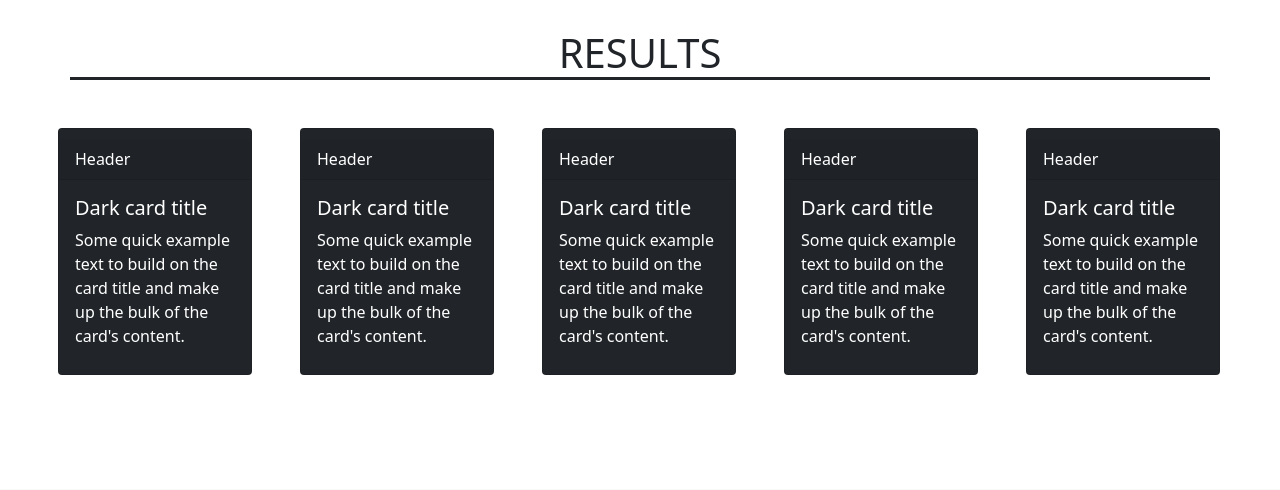
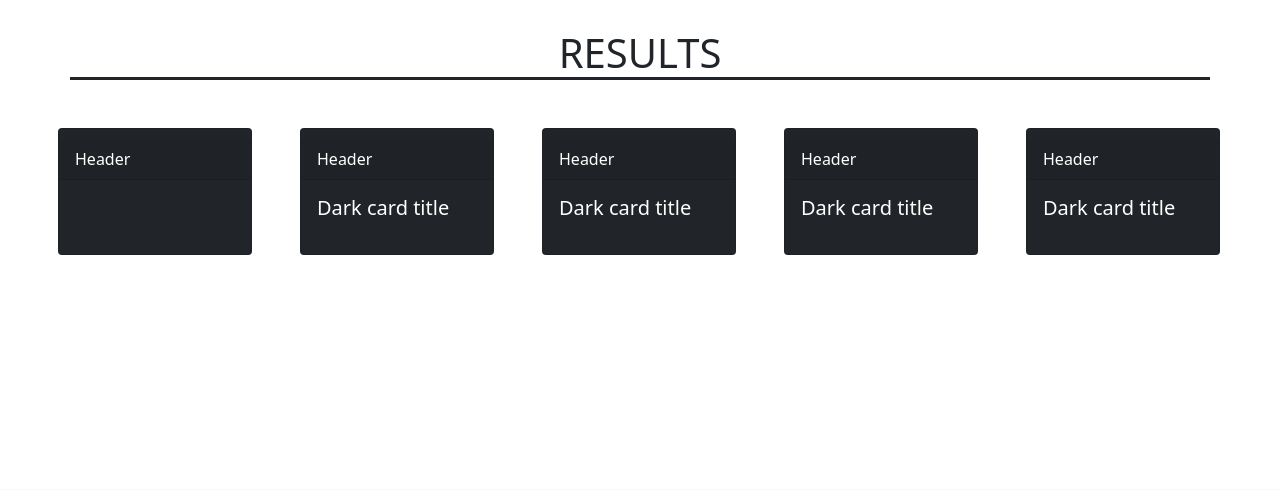
Before and after one commit to CEMK-SKR/covid19-tracker-using-flask-and-rapid-api, a Flask app: page / in a window 1280 px wide. Shown: the part 1334-1824 px from the top of the page. Run offline with Flask 2, Linux system fonts and the light colour scheme.

Commit message:
Minor changes

```diff
--- a/Covid-19/api/getApi.py
+++ b/Covid-19/api/getApi.py
@@ -2,7 +2,7 @@ import requests
 import json
 
 class Api:
-    def __init__(self)->None:
+    def __init__(self):
         pass
     def get_report(self,user):
         url = "https://covid-19-data.p.rapidapi.com/country"
@@ -16,7 +16,7 @@ class Api:
 
         response = requests.request("GET", url, headers=headers, params=querystring)
 
-        print(response.text)
+        return response.text
 
 # def xyz():
 #     A = Api()
--- a/Covid-19/app.py
+++ b/Covid-19/app.py
@@ -1,4 +1,4 @@
-from flask import Flask, render_template, request, redirect,url_for
+from flask import Flask, render_template, request
 from api import getApi
 app = Flask(__name__)
 
--- a/Covid-19/templates/index.html
+++ b/Covid-19/templates/index.html
@@ -192,41 +192,31 @@
             <div class="card text-white bg-dark me-5 col-md-2 result-item-div">
                 <div class="card-header">Header</div>
                 <div class="card-body">
-                    <h5 class="card-title">Dark card title</h5>
-                    <p class="card-text">Some quick example text to build on the card title and make up the bulk of the card's
-                        content.</p>
+                    <h5 class="card-title"></h5>
                 </div>
             </div>
             <div class="card text-white bg-dark me-5 col-md-2 result-item-div">
                 <div class="card-header">Header</div>
                 <div class="card-body">
                     <h5 class="card-title">Dark card title</h5>
-                    <p class="card-text">Some quick example text to build on the card title and make up the bulk of the card's
-                        content.</p>
                 </div>
             </div>
             <div class="card text-white bg-dark me-5 col-md-2 result-item-div">
                 <div class="card-header">Header</div>
                 <div class="card-body">
                     <h5 class="card-title">Dark card title</h5>
-                    <p class="card-text">Some quick example text to build on the card title and make up the bulk of the card's
-                        content.</p>
                 </div>
             </div>
             <div class="card text-white bg-dark me-5 col-md-2 result-item-div">
                 <div class="card-header">Header</div>
                 <div class="card-body">
                     <h5 class="card-title">Dark card title</h5>
-                    <p class="card-text">Some quick example text to build on the card title and make up the bulk of the card's
-                        content.</p>
                 </div>
             </div>
             <div class="card text-white bg-dark col-md-2 result-item-div">
                 <div class="card-header">Header</div>
                 <div class="card-body">
                     <h5 class="card-title">Dark card title</h5>
-                    <p class="card-text">Some quick example text to build on the card title and make up the bulk of the card's
-                        content.</p>
                 </div>
             </div>
         </div>
--- /dev/null
+++ b/Covid-19/test.py
@@ -0,0 +1,5 @@
+mylist = [{"country": "India", "code": "IN", "confirmed": 29510410, "recovered": 28162947, "critical": 8944, "deaths": 374305,
+    "latitude": 20.593684, "longitude": 78.96288, "lastChange": "2021-06-14T06:22:50+02:00", "lastUpdate": "2021-06-14T10:30:03+02:00"}]
+
+
+print(str(mylist[0]['country']))
```
